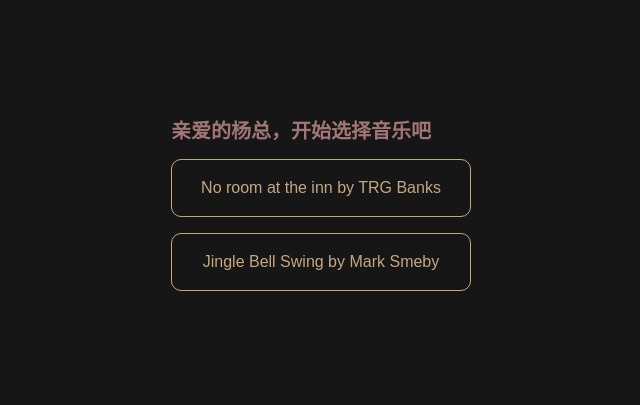
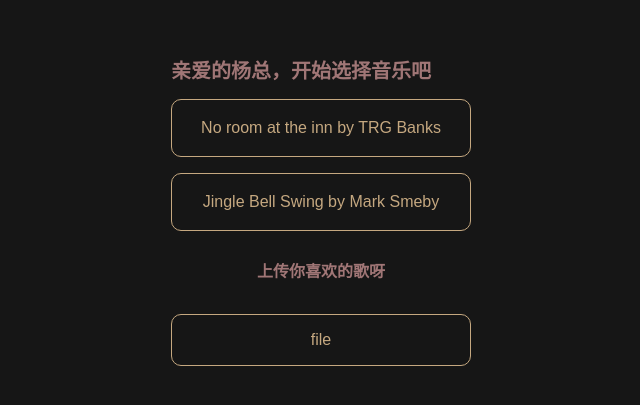
Before and after one commit to libieke/blog, a plain HTML site: page HTML/shengdan.html in a window 1280 px wide. Shown: the part 187-592 px from the top of the page, without its empty margins (319-959 px from the left). Drawn offline with nearby package versions, Linux system fonts and the light colour scheme.

Commit message:
Update shengdan.html
Signed-off-by: libieke <105412392+libieke@users.noreply.github.com>

```diff
--- a/HTML/shengdan.html
+++ b/HTML/shengdan.html
@@ -109,6 +109,11 @@
           <button class="btn" id="btnD" type="button">
             Jingle Bell Swing by Mark Smeby
           </button>
+        </li>
+                <li class="separator">上传你喜欢的歌呀</li>
+        <li>
+          <input type="file" id="upload" hidden />
+          <label for="upload">file</label>
         </li>
       </ul>
     </div>
```
